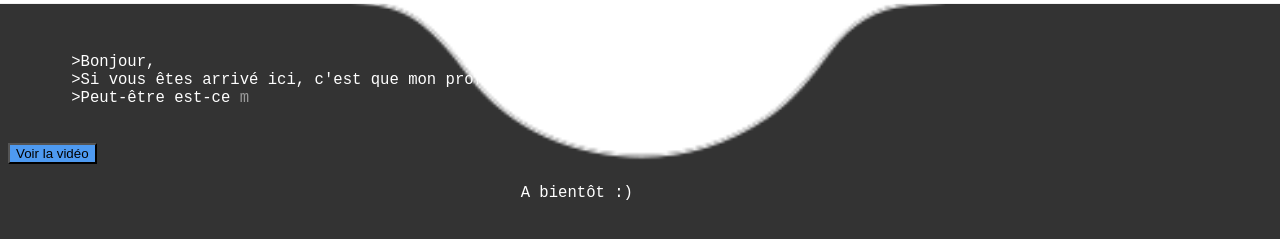
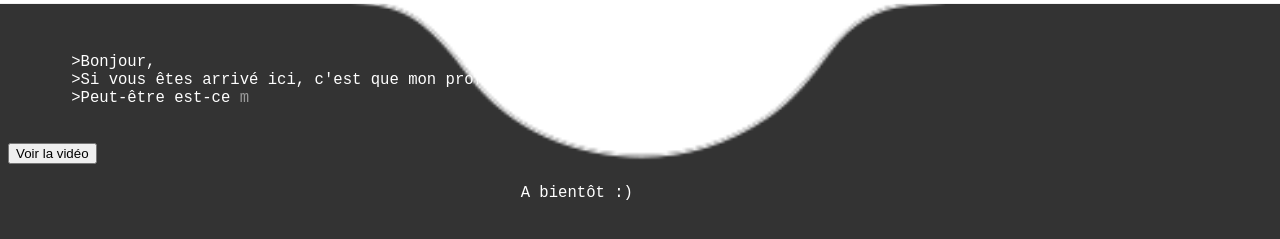
Before and after one commit to robinkohlanta/robinkohlanta.github.io, a plain HTML site: page index.html in a window 1280 px wide. Shown: the part 53-292 px from the top of the page. Drawn offline with nearby package versions, Linux system fonts and the light colour scheme.

```diff
--- a/style.css
+++ b/style.css
@@ -57,27 +57,5 @@ video {
 }
 
 #videoButton {
- display:inline-block;
- padding:0.3em 1.2em;
- margin:0 0.1em 0.1em 0;
- border:0.16em solid rgba(255,255,255,0);
- border-radius:2em;
- box-sizing: border-box;
- text-decoration:none;
- font-family:monospace;
- font-weight:300;
- color:#FFFFFF;
- text-shadow: 0 0.04em 0.04em rgba(0,0,0,0.35);
- text-align:center;
- transition: all 0.2s;
- background-color:#4e9af1
+
 }
-#videoButton:hover{
- border-color: rgba(255,255,255,1);
-}
-@media all and (max-width:30em){
-#videoButton{
-  display:block;
-  margin:0.2em auto;
- }
-}
```
